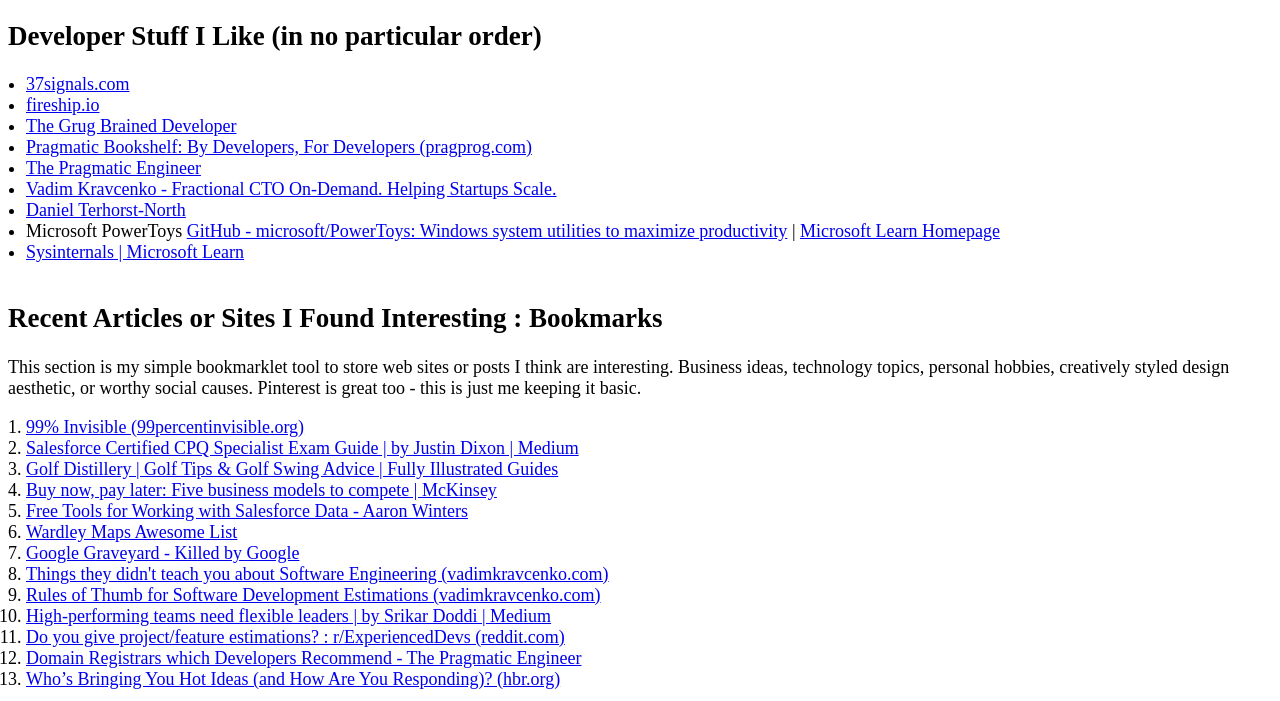
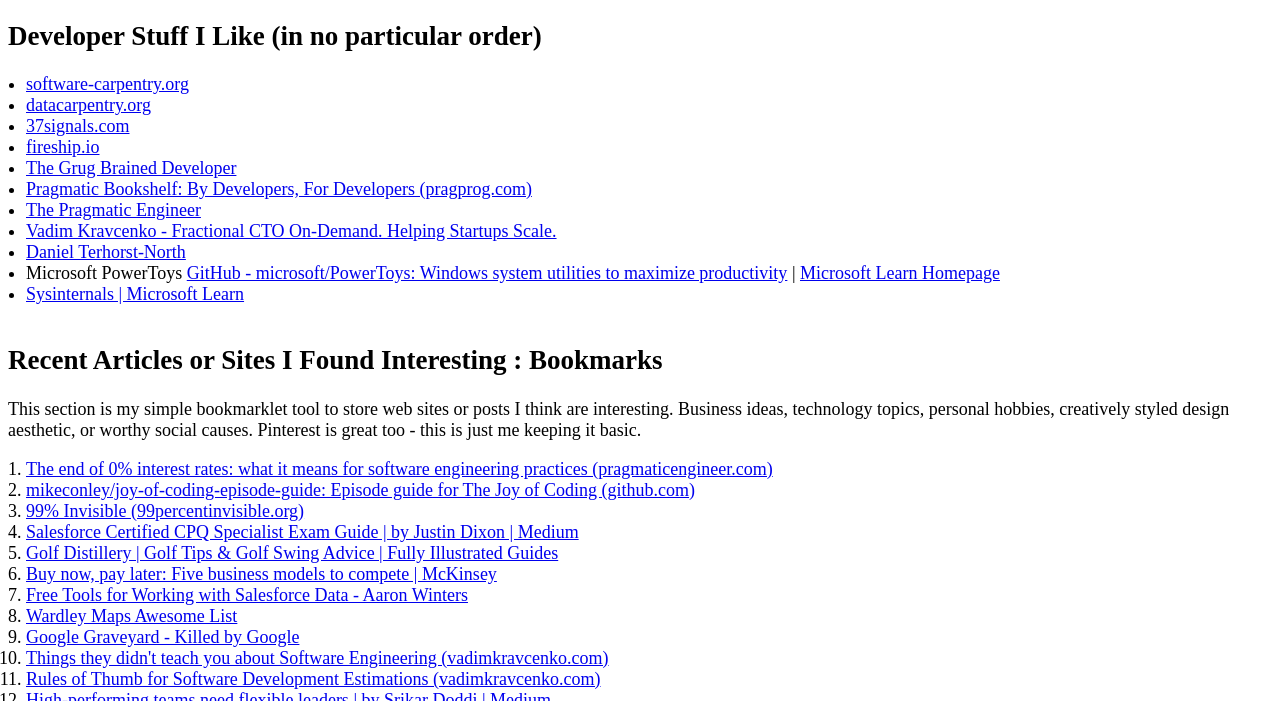
Before and after one commit to woodyiii/woodyiii.github.io, a plain HTML site: page index.html in a window 1280 px wide. Shown: the part 744-1445 px from the top of the page. Drawn offline with Linux system fonts and the light colour scheme.

Commit message:
- added more Dev sites and recent articles;

```diff
--- a/index.html
+++ b/index.html
@@ -70,6 +70,8 @@
 
             <h2>Developer Stuff I Like (in no particular order)</h2>
             <ul>
+                <li><a target="_blank" href="https://software-carpentry.org">software-carpentry.org</a></li>
+                <li><a target="_blank" href="https://datacarpentry.org">datacarpentry.org</a></li>
                 <li><a target="_blank" href="https://37signals.com">37signals.com</a></li>
                 <li><a target="_blank" href="https://fireship.io">fireship.io</a></li>
                 <li><a target="_blank" href="https://grugbrain.dev">The Grug Brained Developer</a></li>
@@ -94,6 +96,12 @@
                 Pinterest is great too - this is just me keeping it basic.
             </p>
             <ol>
+                <li><a target="_blank" href="https://newsletter.pragmaticengineer.com/p/zirp-engineering-practices">The
+                        end of 0% interest rates: what it means for software engineering practices
+                        (pragmaticengineer.com)</a></li>
+                <li><a target="_blank"
+                        href="https://github.com/mikeconley/joy-of-coding-episode-guide">mikeconley/joy-of-coding-episode-guide:
+                        Episode guide for The Joy of Coding (github.com)</a></li>
                 <li><a target="_blank" href="https://99percentinvisible.org">99% Invisible (99percentinvisible.org)</a>
                 </li>
                 <li><a target="_blank"
```
